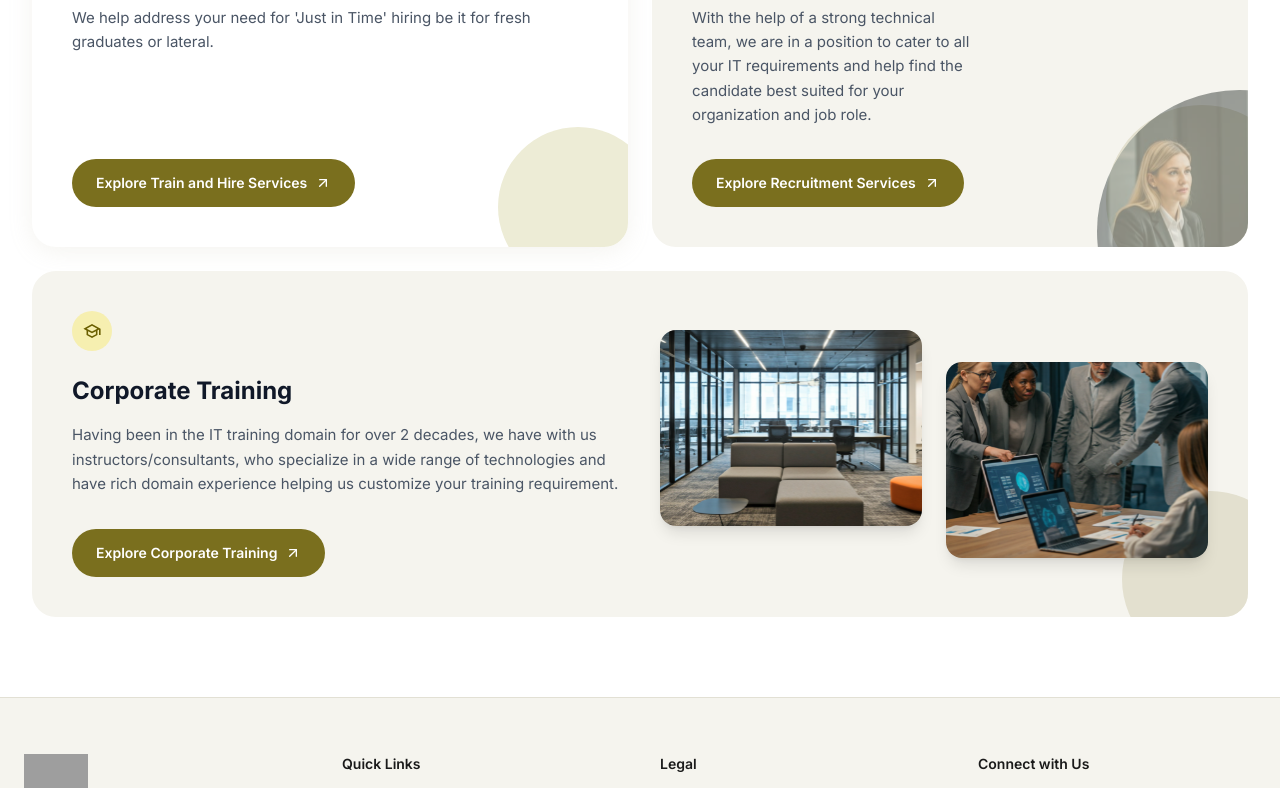
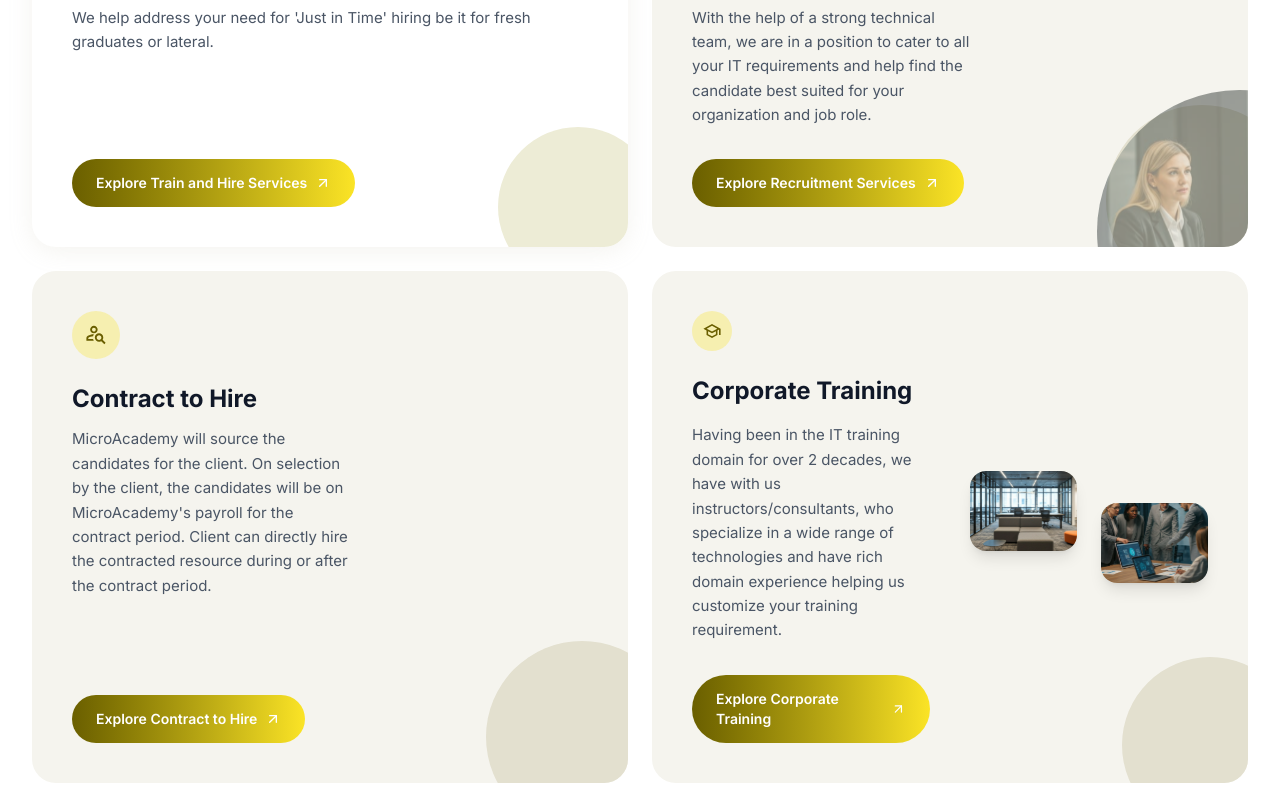
Before and after one commit to MicroWebsite/MicroAcademy-Website, a Next.js app: page /services in a window 1280 px wide. Shown: the part 1160-1948 px from the top of the page. Built offline with nearby package versions, Linux system fonts and the light colour scheme; grey boxes are pictures that could not be loaded.

Commit message:
services added one more card

```diff
--- a/app/components/home/CoreCapabilities.tsx
+++ b/app/components/home/CoreCapabilities.tsx
@@ -1,17 +1,14 @@
 import React from "react";
 import Link from "next/link";
 import Image from "next/image";
-import { ArrowUpRight, ArrowRight } from "lucide-react";
+import { ArrowUpRight } from "lucide-react";
 import { capabilitiesData } from "@/data/capabalitiesData";
 
-// ─── Icons (your SVG files) ────────────────────────────────────────────────
-const iconMap: Record<string, string> = {
-  "train-hire": "/assets/Interview.svg",     // assuming this is for Train & Hire
-  recruitment: "/assets/Overlay.svg",        // or Overlay1.svg — you can change
-  "corporate-training": "/assets/Workshop.svg",
-};
+interface CoreCapabilitiesProps {
+  showAll?: boolean;   // false = Home, true = Services
+}
 
-// ─── Train & Hire Card (White background + Olive pill button) ───────────────
+// ─── Train & Hire Card (White) ─────────────────────────────────────
 const TrainHireCard: React.FC<{
   icon: string;
   title: string;
@@ -20,21 +17,10 @@
   ctaHref: string;
 }> = ({ icon, title, description, ctaLabel, ctaHref }) => (
   <div className="relative rounded-3xl bg-white p-8 lg:p-10 flex flex-col h-full shadow-[0_4px_25px_rgb(180,175,150,0.15)] overflow-hidden">
-    {/* Decorative blob */}
-    <div
-      className="absolute -bottom-10 -right-7.5 w-40 h-40 rounded-full bg-[#EDECD6]"
-      aria-hidden
-    />
+    <div className="absolute -bottom-10 -right-7.5 w-40 h-40 rounded-full bg-[#EDECD6]" aria-hidden />
 
-    {/* Icon */}
     <div className="inline-flex items-center justify-center w-12 h-12 rounded-full mb-6">
-      <Image
-        src={icon}
-        alt="Train & Hire Icon"
-        width={28}
-        height={28}
-        className="text-[#5a5215] w-12 h-12"
-      />
+      <Image src={icon} alt="Train & Hire" width={28} height={28} className="text-[#5a5215]" />
     </div>
 
     <h3 className="text-2xl font-bold text-gray-900 mb-3">{title}</h3>
@@ -42,7 +28,7 @@
 
     <Link
       href={ctaHref}
-      className="mt-8 w-fit self-start inline-flex items-center gap-2 px-6 py-3.5 rounded-full bg-[#7A6F1E] text-white text-sm font-semibold hover:bg-[#5a5215] transition-all group"
+      className="mt-8 w-fit self-start inline-flex items-center gap-2 px-6 py-3.5 rounded-full bg-linear-to-r from-[#6A5F00] to-[#FBE426] text-white text-sm font-semibold hover:bg-[#5a5215] transition-all group"
     >
       {ctaLabel}
       <ArrowUpRight className="w-4 h-4 group-hover:translate-x-0.5 group-hover:-translate-y-0.5 transition-transform" />
@@ -50,25 +36,19 @@
   </div>
 );
 
-// ─── Recruitment Card (Beige + Woman image on right) ───────────────────────
-const RecruitmentCard: React.FC<{
+const HighlightedCard: React.FC<{
   icon: string;
   title: string;
   description: string;
   ctaLabel: string;
   ctaHref: string;
-  image?: string;           // This is the woman photo, not the icon
+  image?: string;
 }> = ({ icon, title, description, ctaLabel, ctaHref, image }) => (
   <div className="relative rounded-3xl bg-[#F5F4EE] p-8 lg:p-10 overflow-hidden h-full flex flex-col">
-    {/* Decorative circle */}
-    <div
-      className="absolute -bottom-12.5 -right-12.5 w-48 h-48 rounded-full bg-[#E3E0CF]"
-      aria-hidden
-    />
+    <div className="absolute -bottom-12.5 -right-12.5 w-48 h-48 rounded-full bg-[#E3E0CF]" aria-hidden />
 
-    {/* Woman / Person Image on the right */}
     {image && (
-      <div className="absolute -right-10 top-60 bottom-0 w-[32%]  overflow-hidden">
+      <div className="absolute -right-10 top-60 bottom-0 w-[32%] overflow-hidden">
         <Image
           src={image}
           alt={title}
@@ -80,15 +60,8 @@
     )}
 
     <div className="pr-0 lg:pr-[45%] relative z-10 flex flex-col h-full">
-      {/* Icon */}
       <div className="inline-flex items-center justify-center w-12 h-12 rounded-full mb-6">
-        <Image
-          src={icon}
-          alt="Recruitment Icon"
-          width={28}
-          height={28}
-          className="w-12 h-12"
-        />
+        <Image src={icon} alt={`${title} Icon`} width={28} height={28} className="w-12 h-12" />
       </div>
 
       <h3 className="text-2xl font-bold text-gray-900 mb-3">{title}</h3>
@@ -96,7 +69,7 @@
 
       <Link
         href={ctaHref}
-        className="mt-8 w-fit self-start inline-flex items-center gap-2 px-6 py-3.5 rounded-full bg-[#7A6F1E] text-white text-sm font-semibold hover:bg-[#5a5215] transition-all group"
+        className="mt-8 w-fit self-start inline-flex items-center gap-2 px-6 py-3.5 rounded-full  bg-linear-to-r from-[#6A5F00] to-[#FBE426] text-white text-sm font-semibold hover:bg-[#5a5215] transition-all group"
       >
         {ctaLabel}
         <ArrowUpRight className="w-4 h-4 group-hover:translate-x-0.5 group-hover:-translate-y-0.5 transition-transform" />
@@ -105,7 +78,7 @@
   </div>
 );
 
-// ─── Corporate Training Card (Full width with two images) ───────────────────
+// ─── Corporate Training Card ─────────────────────────────────────
 const CorporateTrainingCard: React.FC<{
   icon: string;
   title: string;
@@ -115,23 +88,12 @@
   images?: string[];
 }> = ({ icon, title, description, ctaLabel, ctaHref, images }) => (
   <div className="relative rounded-3xl bg-[#F5F4EE] p-8 lg:p-10 overflow-hidden">
-    <div
-      className="absolute -bottom-12.5 -right-12.5 w-44 h-44 rounded-full bg-[#E3E0CF]"
-      aria-hidden
-    />
+    <div className="absolute -bottom-12.5 -right-12.5 w-44 h-44 rounded-full bg-[#E3E0CF]" aria-hidden />
 
     <div className="grid grid-cols-1 lg:grid-cols-2 gap-10 items-center">
-      {/* Left Content */}
       <div>
-        {/* Icon */}
-        <div className="inline-flex items-center justify-center mb-6">
-          <Image
-            src={icon}
-            alt="Corporate Training Icon"
-            width={28}
-            height={28}
-            className="w-10 h-10"
-          />
+        <div className="inline-flex items-center justify-center mb-6 ">
+          <Image src={icon} alt="Corporate Training Icon" width={28} height={28} className="w-10 h-10" />
         </div>
 
         <h3 className="text-2xl font-bold text-gray-900 mb-4">{title}</h3>
@@ -139,30 +101,21 @@
 
         <Link
           href={ctaHref}
-          className="mt-8 w-fit self-start inline-flex items-center gap-2 px-6 py-3.5 rounded-full bg-[#7A6F1E] text-white text-sm font-semibold hover:bg-[#5a5215] transition-all group"
+          className="mt-8 w-fit self-start inline-flex items-center gap-2 px-6 py-3.5 rounded-full bg-linear-to-r from-[#6A5F00] to-[#FBE426] text-white text-sm font-semibold hover:bg-[#5a5215] transition-all group"
         >
           {ctaLabel}
           <ArrowUpRight className="w-4 h-4 group-hover:translate-x-0.5 group-hover:-translate-y-0.5 transition-transform" />
         </Link>
       </div>
 
-      {/* Right: Two images */}
       {images && images.length > 0 && (
         <div className="grid grid-cols-2 gap-4 lg:gap-6 relative">
           {images.map((src, i) => (
             <div
               key={i}
-              className={`relative aspect-4/3 rounded-2xl overflow-hidden shadow-lg ${
-                i === 0 ? "lg:-translate-y-4" : "lg:translate-y-4"
-              }`}
+              className={`relative aspect-4/3 rounded-2xl overflow-hidden shadow-lg ${i === 0 ? "lg:-translate-y-4" : "lg:translate-y-4"}`}
             >
-              <Image
-                src={src}
-                alt={`Corporate training visual ${i + 1}`}
-                fill
-                className="object-cover"
-                sizes="(max-width: 768px) 45vw, 22vw"
-              />
+              <Image src={src} alt={`Training ${i + 1}`} fill className="object-cover" />
             </div>
           ))}
         </div>
@@ -171,12 +124,13 @@
   </div>
 );
 
-// ─── Main Section ──────────────────────────────────────────────────────────
-const CoreCapabilities: React.FC = () => {
+// ─── Main Component ─────────────────────────────────────────────
+const CoreCapabilities: React.FC<CoreCapabilitiesProps> = ({ showAll = false }) => {
   const { sectionTag, heading, items } = capabilitiesData;
 
   const trainHire = items.find((i) => i.id === "train-hire");
   const recruitment = items.find((i) => i.id === "recruitment");
+  const contractToHire = items.find((i) => i.id === "contract-to-hire");
   const corporate = items.find((i) => i.id === "corporate-training");
 
   return (
@@ -192,43 +146,68 @@
           </h2>
         </div>
 
-        {/* Top Row: Train & Hire + Recruitment */}
+        {/* ==================== HOME PAGE LAYOUT ==================== */}
+        {!showAll && (
+          <>
+            {/* First Row: 2 Cards */}
             <div className="grid grid-cols-1 md:grid-cols-2 gap-6 mb-6">
-          {trainHire && (
-            <TrainHireCard
-              icon={"/assets/Overlay.svg"}
-              title={trainHire.title}
-              description={trainHire.description}
-              ctaLabel={trainHire.ctaLabel}
-              ctaHref={trainHire.ctaHref}
-            />
-          )}
-
+              {trainHire && <TrainHireCard {...trainHire} icon="/assets/Overlay.svg" />}
               {recruitment && (
-            <RecruitmentCard
-              icon={"/assets/Overlay1.svg"}
-              title={recruitment.title}
-              description={recruitment.description}
-              ctaLabel={recruitment.ctaLabel}
-              ctaHref={recruitment.ctaHref}
-              image={recruitment.image}   // woman photo
+                <HighlightedCard
+                  {...recruitment}
+                  icon="/assets/Overlay1.svg"
+                  image={recruitment.image}
                 />
               )}
             </div>
 
-        {/* Bottom: Corporate Training */}
+            {/* Second Row: Corporate Training */}
             {corporate && (
               <CorporateTrainingCard
-            icon={"/assets/Overlay3.svg"}
+                icon="/assets/Overlay3.svg"
                 title={corporate.title}
                 description={corporate.description}
                 ctaLabel={corporate.ctaLabel}
                 ctaHref={corporate.ctaHref}
-            images={[
-              "/assets/Office.svg",
-              "/assets/Workshop.svg",
-            ]}
+                images={corporate.images}
               />
+            )}
+          </>
+        )}
+
+        {/* ==================== SERVICES PAGE LAYOUT (2x2 Grid) ==================== */}
+        {showAll && (
+          <div className="grid grid-cols-1 lg:grid-cols-2 gap-6">
+            {/* First Row */}
+            {trainHire && <TrainHireCard {...trainHire} icon="/assets/Overlay.svg" />}
+
+            {recruitment && (
+              <HighlightedCard
+                {...recruitment}
+                icon="/assets/Overlay1.svg"
+                image={recruitment.image}
+              />
+            )}
+
+            {/* Second Row */}
+            {contractToHire && (
+              <HighlightedCard
+                {...contractToHire}
+                icon="/assets/Overlay1.svg"
+              />
+            )}
+
+            {corporate && (
+              <CorporateTrainingCard
+                icon="/assets/Overlay3.svg"
+                title={corporate.title}
+                description={corporate.description}
+                ctaLabel={corporate.ctaLabel}
+                ctaHref={corporate.ctaHref}
+                images={corporate.images}
+              />
+            )}
+          </div>
         )}
       </div>
     </section>
--- a/app/data/capabalitiesData.ts
+++ b/app/data/capabalitiesData.ts
@@ -1,13 +1,17 @@
 export interface Capability {
   id: string;
-  icon: "train-hire" | "recruitment" | "corporate-training";
+  icon:
+    | "train-hire"
+    | "recruitment"
+    | "corporate-training"
+    | "contract-to-hire";
   title: string;
   description: string;
   ctaLabel: string;
   ctaHref: string;
   highlighted: boolean;
   image?: string;
-  images?: string[]; // for corporate training — two photos side by side
+  images?: string[];
 }
 
 export const capabilitiesData: {
@@ -37,7 +41,17 @@
       ctaLabel: "Explore Recruitment Services",
       ctaHref: "/services/recruitment",
       highlighted: true,
-      image: "/assets/Interview.svg", // portrait-style photo of a professional
+      image: "/assets/Interview.svg",
+    },
+    {
+      id: "contract-to-hire",
+      icon: "contract-to-hire",
+      title: "Contract to Hire",
+      description:
+        "MicroAcademy will source the candidates for the client. On selection by the client, the candidates will be on MicroAcademy's payroll for the contract period. Client can directly hire the contracted resource during or after the contract period.",
+      ctaLabel: "Explore Contract to Hire",
+      ctaHref: "/services/contract-to-hire",
+      highlighted: false,
     },
     {
       id: "corporate-training",
@@ -48,10 +62,7 @@
       ctaLabel: "Explore Corporate Training",
       ctaHref: "/services/corporate-training",
       highlighted: true,
-      images: [
-        "/assets/Office.svg", // team around laptop
-        "/assets/Workshop.svg", // office/meeting room
-      ],
+      images: ["/assets/Office.svg", "/assets/Workshop.svg"],
     },
   ],
 };
--- a/app/page.tsx
+++ b/app/page.tsx
@@ -9,7 +9,7 @@
     <div className="w-full bg-[#F5F4EE] overflow-hidden">
       <HomeTemplate heroContent={heroData} />
       <StatsSection />
-      <CoreCapabilities />
+      <CoreCapabilities showAll={false} />
       <CountriesCarousel />
     </div>
   );
--- a/app/services/page.tsx
+++ b/app/services/page.tsx
@@ -11,7 +11,7 @@
     return (
         <>
             <ServicesHero />
-            <CoreCapabilities />
+            <CoreCapabilities showAll={true} />
         </>
     );
 }
```
Lines whose indentation alone changed are shown as unchanged.
